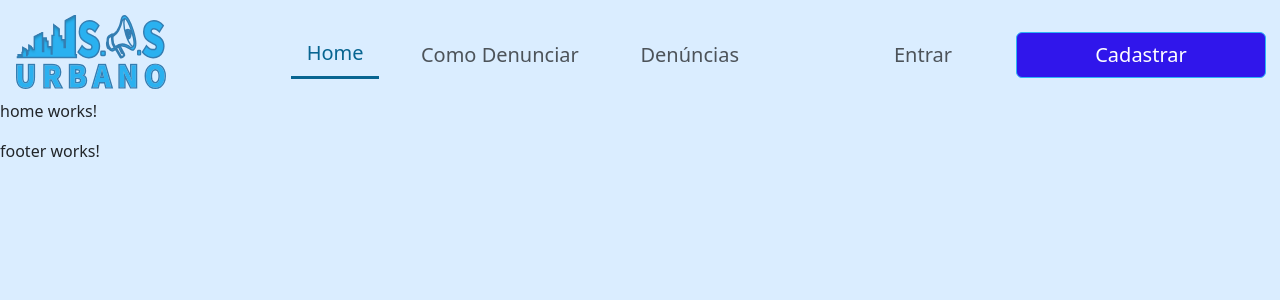
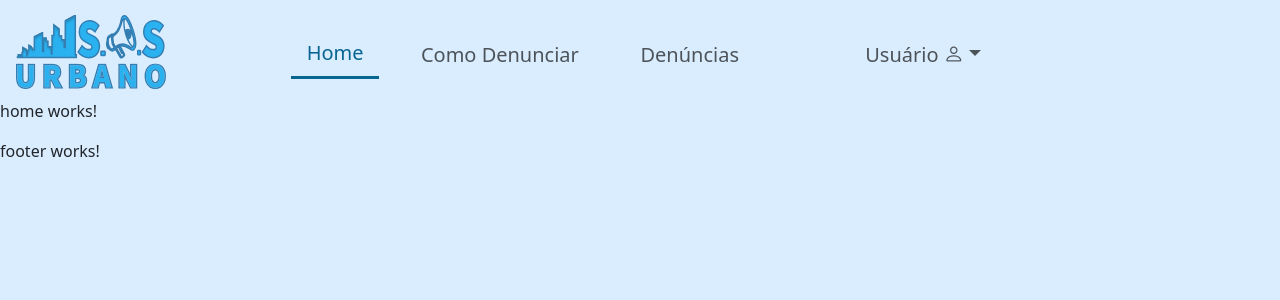
Before and after one commit to RafaelTabolka/fatec_sos_urbano_frontend, an Angular app: page /home in a window 1280 px wide. Shown: the top 300 px of the page. Built offline with nearby package versions, Linux system fonts and the light colour scheme.

Commit message:
Adicionado usuário logado no navbar e opções

```diff
--- a/angular.json
+++ b/angular.json
@@ -26,10 +26,11 @@
             ],
             "styles": [
               "node_modules/bootstrap/dist/css/bootstrap.min.css",
+              "node_modules/bootstrap-icons/font/bootstrap-icons.css",
               "src/styles.css"
             ],
             "scripts": [
-              "node_modules/bootstrap/dist/js/bootstrap.min.js"
+              "node_modules/bootstrap/dist/js/bootstrap.bundle.min.js"
             ]
           },
           "configurations": {
--- a/package.json
+++ b/package.json
@@ -18,8 +18,9 @@
     "@angular/platform-browser": "^17.2.0",
     "@angular/platform-browser-dynamic": "^17.2.0",
     "@angular/router": "^17.2.0",
+    "@popperjs/core": "^2.11.8",
     "bootstrap": "^5.3.2",
-    "bootstrap-icons": "^1.11.3",
+    "bootstrap-icons": "^1.11.2",
     "rxjs": "~7.8.0",
     "tslib": "^2.3.0",
     "zone.js": "~0.14.3"
--- a/src/app/components/navbar/navbar.component.html
+++ b/src/app/components/navbar/navbar.component.html
@@ -24,11 +24,21 @@
           <a routerLinkActive="active" routerLink="/teste" class="nav-link" href="#">Denúncias</a>
         </li>
 
-        <li class="nav-item nav-link-login">
+        <li *ngIf="false" class="nav-item nav-link-login">
           <a routerLinkActive="active" routerLink="/login" class="nav-link" href="#">Entrar</a>
         </li>
 
-        <li class="nav-item nav-link-button">
+        <li class="nav-item nav-link-login dropdown">
+          <a class="nav-link dropdown-toggle" href="#" role="button" data-bs-toggle="dropdown" aria-expanded="false">
+            Usuário <i class="bi bi-person"></i>
+          </a>
+          <ul class="dropdown-menu" aria-label="Oi" name="" id="">
+            <li value=""><a href="#" class="dropdown-item"><i class="bi bi-pencil"></i> Editar</a></li>
+            <li value=""><a href="#" class="dropdown-item"><i class="bi bi-backspace"></i> Sair</a></li>
+          </ul>
+        </li>
+
+        <li *ngIf="false" class="nav-item nav-link-button">
           <a routerLinkActive="active" routerLink="/register">
             <button class="btn btn-primary">Cadastrar</button>
           </a>
--- a/src/app/components/navbar/navbar.component.ts
+++ b/src/app/components/navbar/navbar.component.ts
@@ -1,10 +1,11 @@
-import { Component } from '@angular/core';
+import { NgIf } from '@angular/common';
+import { Component, Directive } from '@angular/core';
 import { RouterLink, RouterLinkActive } from '@angular/router';
 
 @Component({
   selector: 'app-navbar',
   standalone: true,
-  imports: [RouterLink, RouterLinkActive],
+  imports: [RouterLink, RouterLinkActive, NgIf ],
   templateUrl: './navbar.component.html',
   styleUrl: './navbar.component.css'
 })
```
Also changed, not shown: 1 other file (tests, documents, lock files or other folders).
